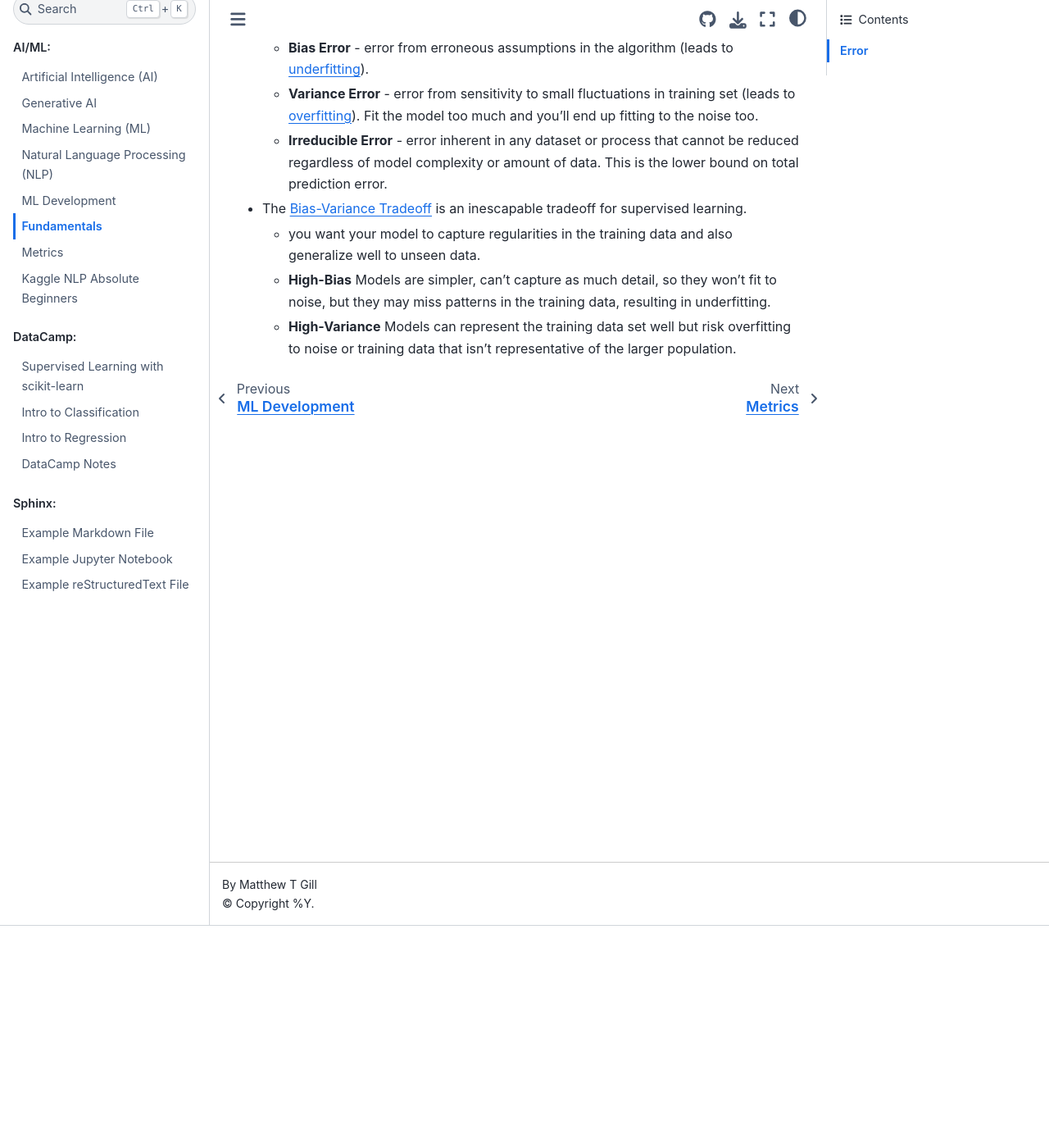
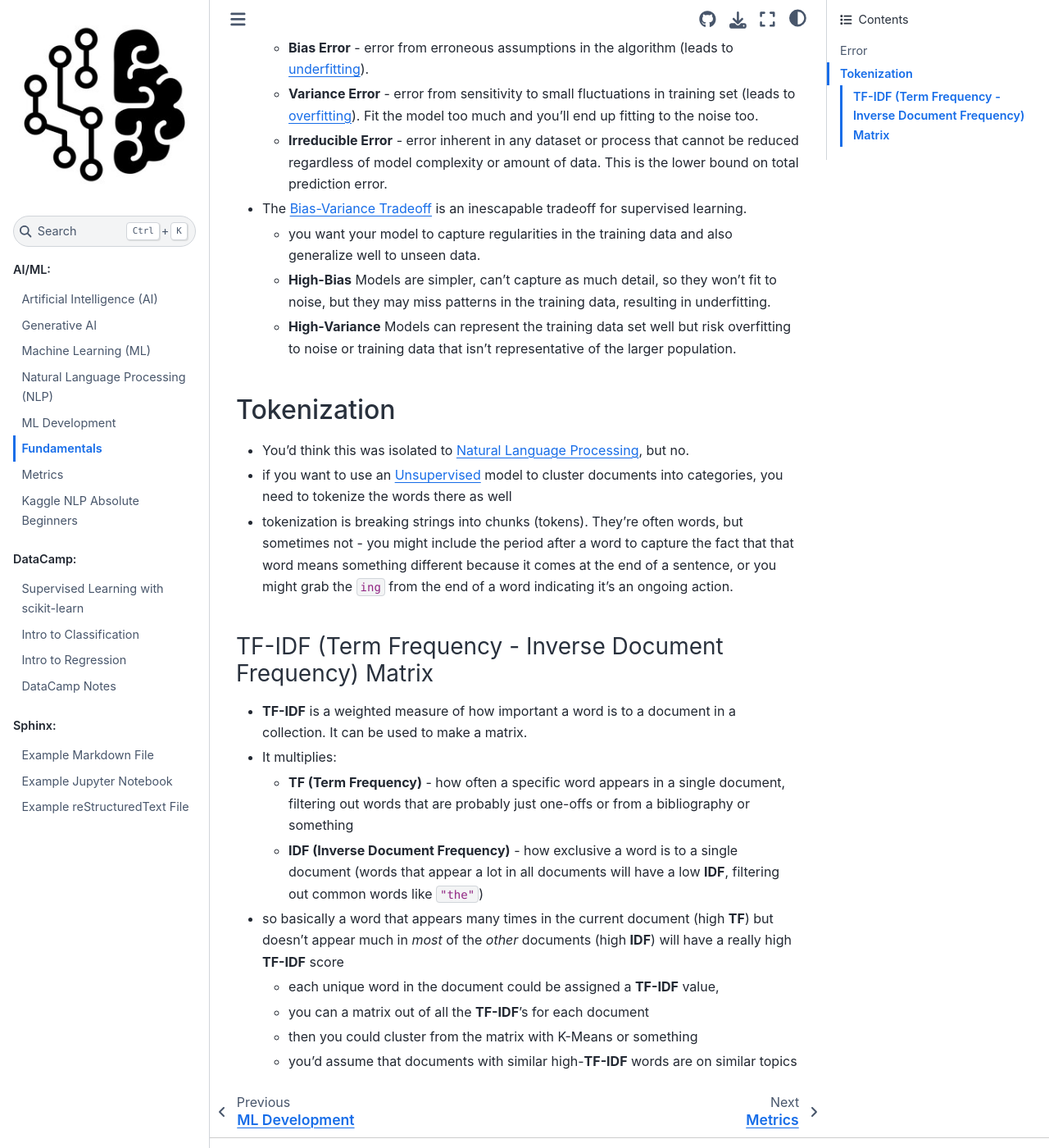
Before and after one commit to CombatWombatHub/aiml-notes, a Sphinx documentation site: the page built from docs/source/ai/development/fundamentals.md, in a window 1280 px wide and 1400 px high, scrolled down 271 px. Shown: the whole window at 82% size. Built offline with Sphinx 7.4.7 and the Sphinx Book theme 1.1.4, drawn with Linux system fonts in a browser that asks for light colours.

Commit message:
add some notes on tokenization, TF-IDF, confusion matrices, and classification metrics

```diff
--- a/docs/source/ai/development/fundamentals.md
+++ b/docs/source/ai/development/fundamentals.md
@@ -10,3 +10,19 @@ Fundamental concepts important to Machine learning
     - you want your model to capture regularities in the training data and also generalize well to unseen data.
     - **High-Bias** Models are simpler, can't capture as much detail, so they won't fit to noise, but they may miss patterns in the training data, resulting in underfitting.
     - **High-Variance** Models can represent the training data set well but risk overfitting to noise or training data that isn't representative of the larger population.
+
+## Tokenization
+- You'd think this was isolated to [Natural Language Processing](../categories/nlp.md), but no.
+- if you want to use an [Unsupervised](../categories/ml.md) model to cluster documents into categories, you need to tokenize the words there as well
+- tokenization is breaking strings into chunks (tokens). They're often words, but sometimes not - you  might include the period after a word to capture the fact that that word means something different because it comes at the end of a sentence, or you might grab the `ing` from the end of a word indicating it's an ongoing action.
+
+### TF-IDF (Term Frequency - Inverse Document Frequency) Matrix
+- **TF-IDF** is a weighted measure of how important a word is to a document in a collection. It can be used to make a matrix.
+- It multiplies:
+    - **TF (Term Frequency)** - how often a specific word appears in a single document, filtering out words that are probably just one-offs or from a bibliography or something
+    - **IDF (Inverse Document Frequency)** - how exclusive a word is to a single document (words that appear a lot in all documents will have a low **IDF**, filtering out common words like `"the"`)
+- so basically a word that appears many times in the current document (high **TF**) but doesn't appear much in *most* of the *other* documents (high **IDF**) will have a really high **TF-IDF** score
+    - each unique word in the document could be assigned a **TF-IDF** value,
+    - you can a matrix out of all the **TF-IDF**'s for each document
+    - then you could cluster from the matrix with K-Means or something
+    - you'd assume that documents with similar high-**TF-IDF** words are on similar topics
```
Also changed, not shown: 1 other file.
